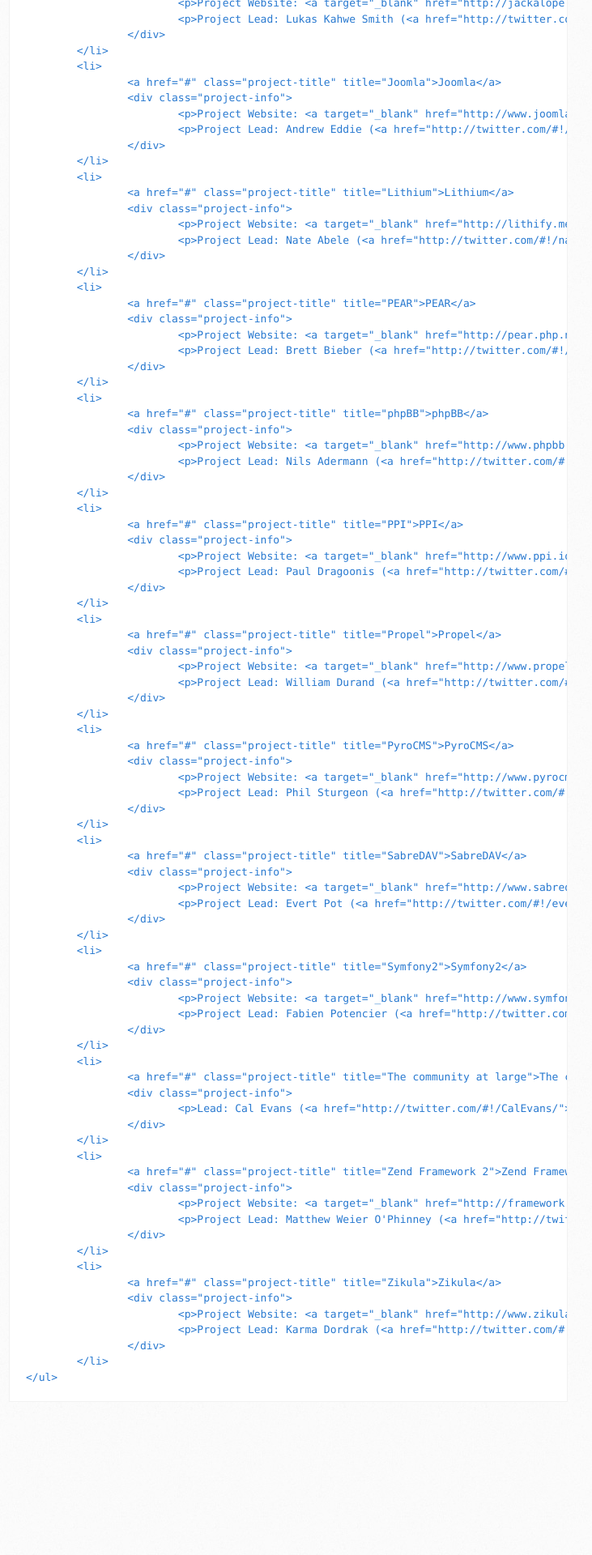
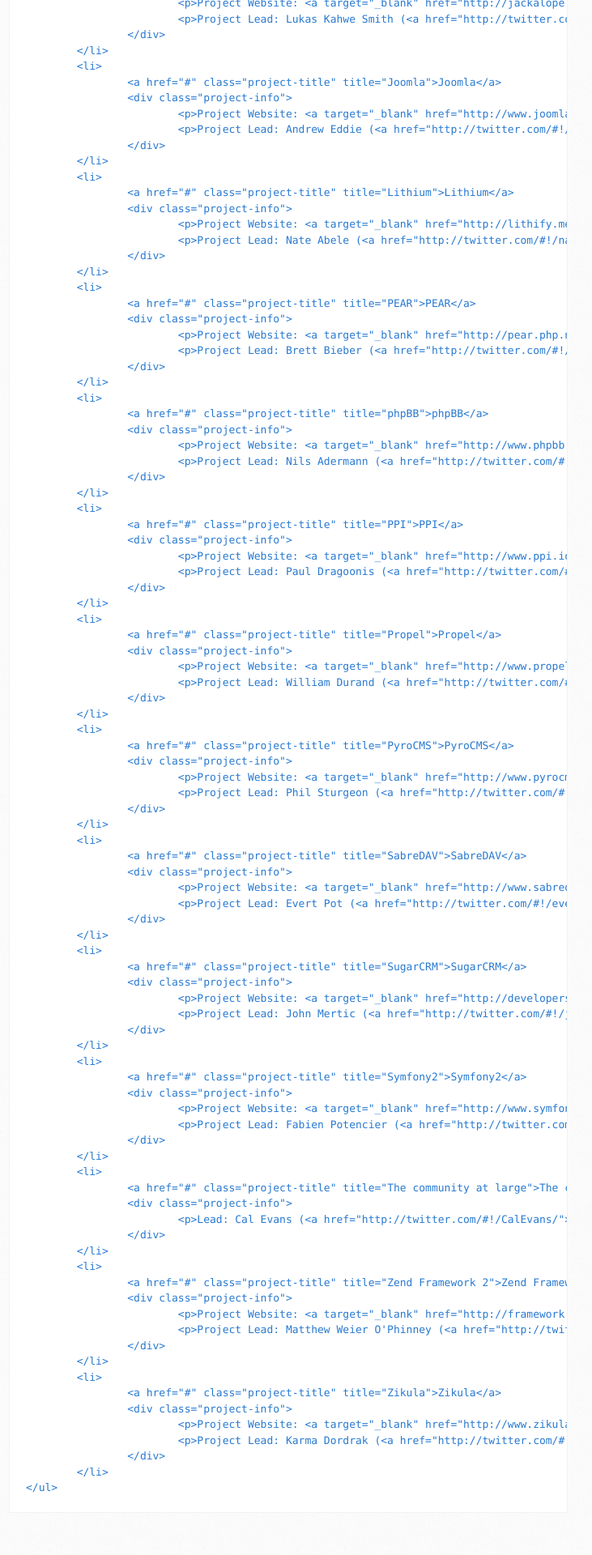
Before and after one commit to php-fig/www.php-fig.org, a Jekyll site: the page built from index.markdown, in a window 1280 px wide. Shown: the part 2440-4360 px from the top of the page at 81% size, without its empty margins (159-890 px from the left). Built offline with Jekyll 4.4.1, drawn with Linux system fonts in a browser that asks for light colours; nearby versions of some CDN libraries; Markdown is read by kramdown in place of the engine named in the settings; before the commit the page ends 4224 px from its top, so only the background shows below that.

Commit message:
Added SugarCRM and John Mertic

```diff
--- a/index.markdown
+++ b/index.markdown
@@ -178,6 +178,13 @@ Do not combine separate membership requests in a single thread; one request per
 			</div>
 		</li>
 		<li>
+			<a href="#" class="project-title" title="SugarCRM">SugarCRM</a>
+			<div class="project-info">
+				<p>Project Website: <a target="_blank" href="http://developers.sugarcrm.com/wordpress">developers.sugarcrm.com/wordpress</a></p>
+				<p>Project Lead: John Mertic (<a href="http://twitter.com/#!/jmertic/">@jmertic</a>)</p>
+			</div>
+		</li>
+		<li>
 			<a href="#" class="project-title" title="Symfony2">Symfony2</a>
 			<div class="project-info">
 				<p>Project Website: <a target="_blank" href="http://www.symfony.com/">www.symfony.com</a></p>
```
